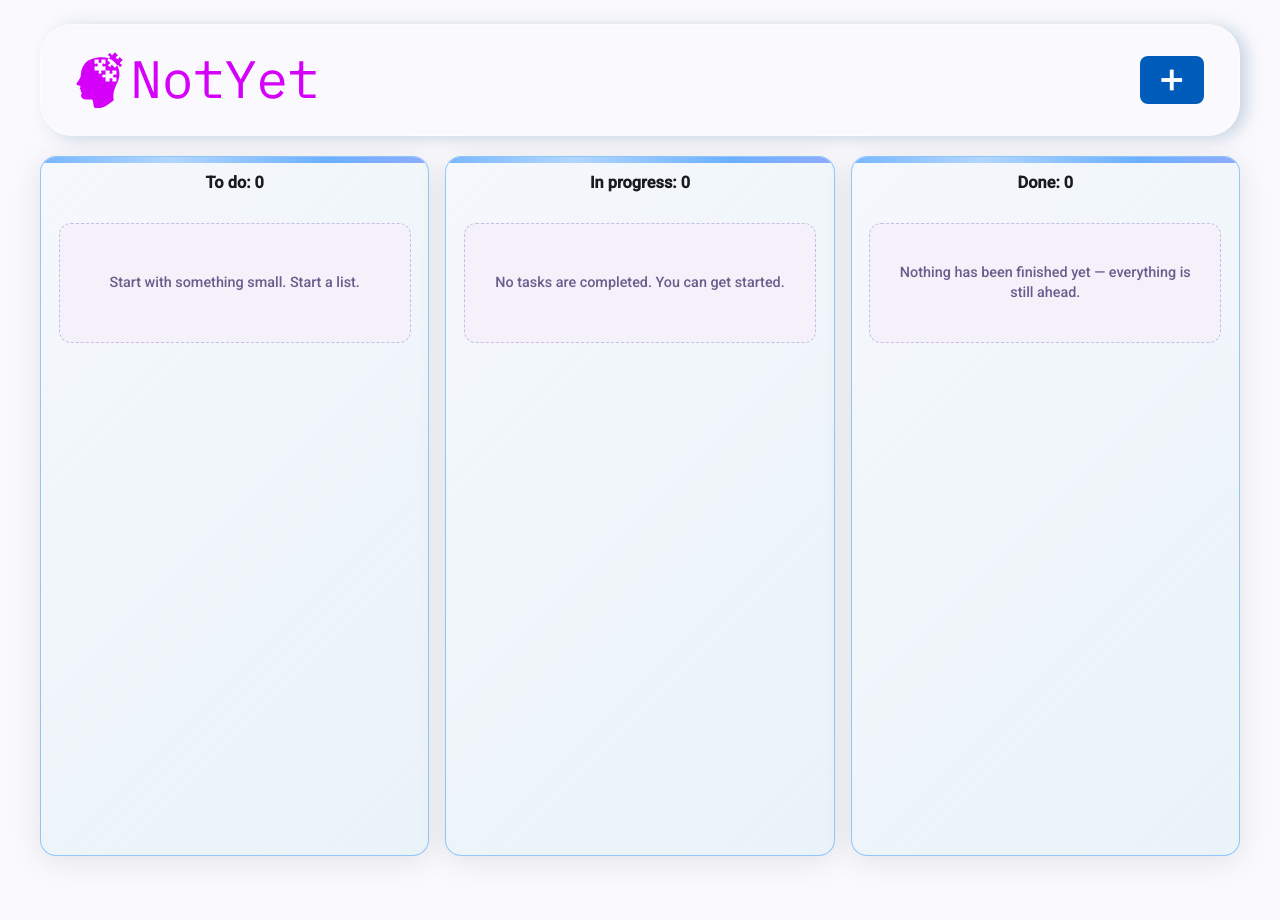
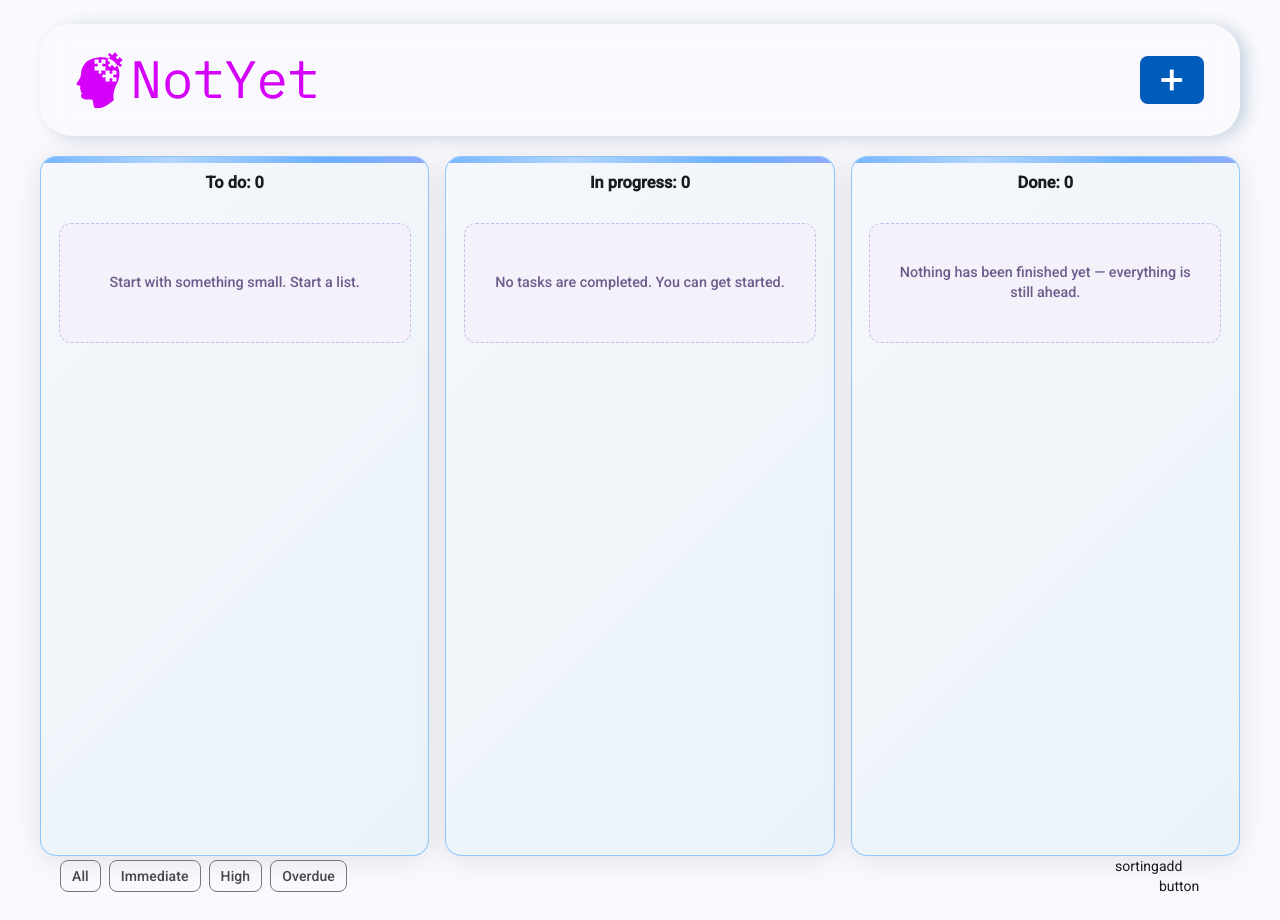
Before and after one commit to duvit/not-yet-to-do-app, an Angular app: page / in a window 1280 px wide. Before the commit the page ends 880 px from the top, so only its background shows below. Built offline with nearby package versions, Linux system fonts and the light colour scheme.

Commit message:
feat: add basic layout

```diff
--- /dev/null
+++ b/src/app/core/layout/floating-action-bar/floating-action-bar.html
@@ -0,0 +1,20 @@
+<section class="action-bar">
+  <div class="action-bar__filters-chips">
+    <mat-chip-set>
+      <mat-chip>All</mat-chip>
+      <mat-chip>Immediate</mat-chip>
+      <mat-chip>High</mat-chip>
+      <mat-chip>Overdue</mat-chip>
+    </mat-chip-set>
+  </div>
+  <div class="action-bar__statistic">
+    <p>Total:</p>
+    <p>In progress:</p>
+    <p>Overdue:</p>
+    <p>Done:</p>
+  </div>
+
+  <div>sorting</div>
+
+  <div>add button</div>
+</section>
--- /dev/null
+++ b/src/app/core/layout/floating-action-bar/floating-action-bar.scss
@@ -0,0 +1,14 @@
+.action-bar {
+  display: flex;
+  justify-content: space-between;
+  margin: 0 20px;
+  //   background-color: aquamarine;
+
+  &__statistic {
+    display: none;
+  }
+
+  &__filters-chips {
+    width: 100%;
+  }
+}
--- a/src/app/core/layout/layout/layout.html
+++ b/src/app/core/layout/layout/layout.html
@@ -6,4 +6,6 @@
   <main class="app-main">
     <app-tasks-board />
   </main>
+
+  <app-floating-action-bar />
 </div>
--- a/src/app/core/layout/layout/layout.ts
+++ b/src/app/core/layout/layout/layout.ts
@@ -1,10 +1,11 @@
 import { Component } from '@angular/core';
 import { Header } from '../header/header';
 import { TasksBoard } from '../../../features/task/ui/tasks-board/tasks-board';
+import { FloatingActionBar } from '../floating-action-bar/floating-action-bar';
 
 @Component({
   selector: 'app-layout',
-  imports: [Header, TasksBoard],
+  imports: [Header, TasksBoard, FloatingActionBar],
   templateUrl: './layout.html',
   styleUrl: './layout.scss',
 })
```
Also changed, not shown: src/app/core/layout/floating-action-bar/floating-action-bar.ts (added, +10 -0 lines), 1 other file (tests, documents, lock files or other folders).
